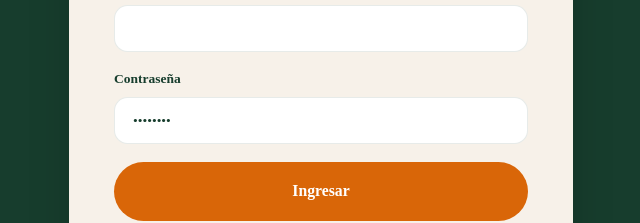
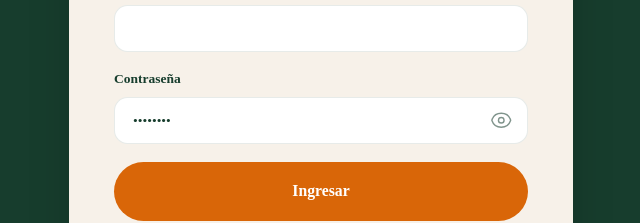
Before and after one commit to Paula-004/vitalweb, a Next.js app: page /login in a window 1280 px wide. Shown: the part 391-614 px from the top of the page, without its empty margins (319-959 px from the left). Built offline with nearby package versions, Linux system fonts and the light colour scheme; no server answers.

Commit message:
fix: mostrar y ocultar contraseña en la web

```diff
--- a/components/AuthScreen.tsx
+++ b/components/AuthScreen.tsx
@@ -2,6 +2,7 @@
 import Link from 'next/link'
 import { FormEvent, useState } from 'react'
 import { useRouter, useSearchParams } from 'next/navigation'
+import { EyeIcon, EyeSlashIcon } from '@heroicons/react/24/outline'
 import { useAuth } from '@/contexts/AuthContext'
 import { authService } from '@/services'
 
@@ -141,16 +142,31 @@ function Shell({ title, children }: { title: string; children: React.ReactNode }
 }
 
 function Field({ name, label, type = 'text', defaultValue, autoComplete, optional, hint }: { name: string; label: string; type?: string; defaultValue?: string; autoComplete?: string; optional?: boolean; hint?: string }) {
-  return <label className="block text-xs font-bold text-forest">
-    {label}
+  const [passwordVisible, setPasswordVisible] = useState(false)
+  const isPassword = type === 'password'
+
+  return <div className="block text-xs font-bold text-forest">
+    <label htmlFor={name}>{label}</label>
+    <span className="relative mt-2 block">
       <input
+        id={name}
         required={!optional}
         name={name}
-      type={type}
+        type={isPassword && passwordVisible ? 'text' : type}
         defaultValue={defaultValue}
         autoComplete={autoComplete}
-      className="mt-2 w-full rounded-xl border border-forest/10 bg-white px-4 py-3 font-normal outline-none focus:border-orange"
+        className={`w-full rounded-xl border border-forest/10 bg-white py-3 pl-4 font-normal outline-none focus:border-orange ${isPassword ? 'pr-12' : 'pr-4'}`}
       />
+      {isPassword && <button
+        type="button"
+        onClick={() => setPasswordVisible((visible) => !visible)}
+        aria-label={passwordVisible ? 'Ocultar contraseña' : 'Mostrar contraseña'}
+        aria-pressed={passwordVisible}
+        className="absolute inset-y-0 right-0 grid w-12 place-items-center rounded-r-xl text-forest/55 hover:text-forest focus-visible:outline focus-visible:outline-2 focus-visible:outline-offset-[-3px] focus-visible:outline-orange"
+      >
+        {passwordVisible ? <EyeSlashIcon className="h-5 w-5" /> : <EyeIcon className="h-5 w-5" />}
+      </button>}
+    </span>
     {hint && <span className="mt-1.5 block text-[11px] font-normal leading-4 text-forest/50">{hint}</span>}
-  </label>
+  </div>
 }
```
Lines whose indentation alone changed are shown as unchanged.
